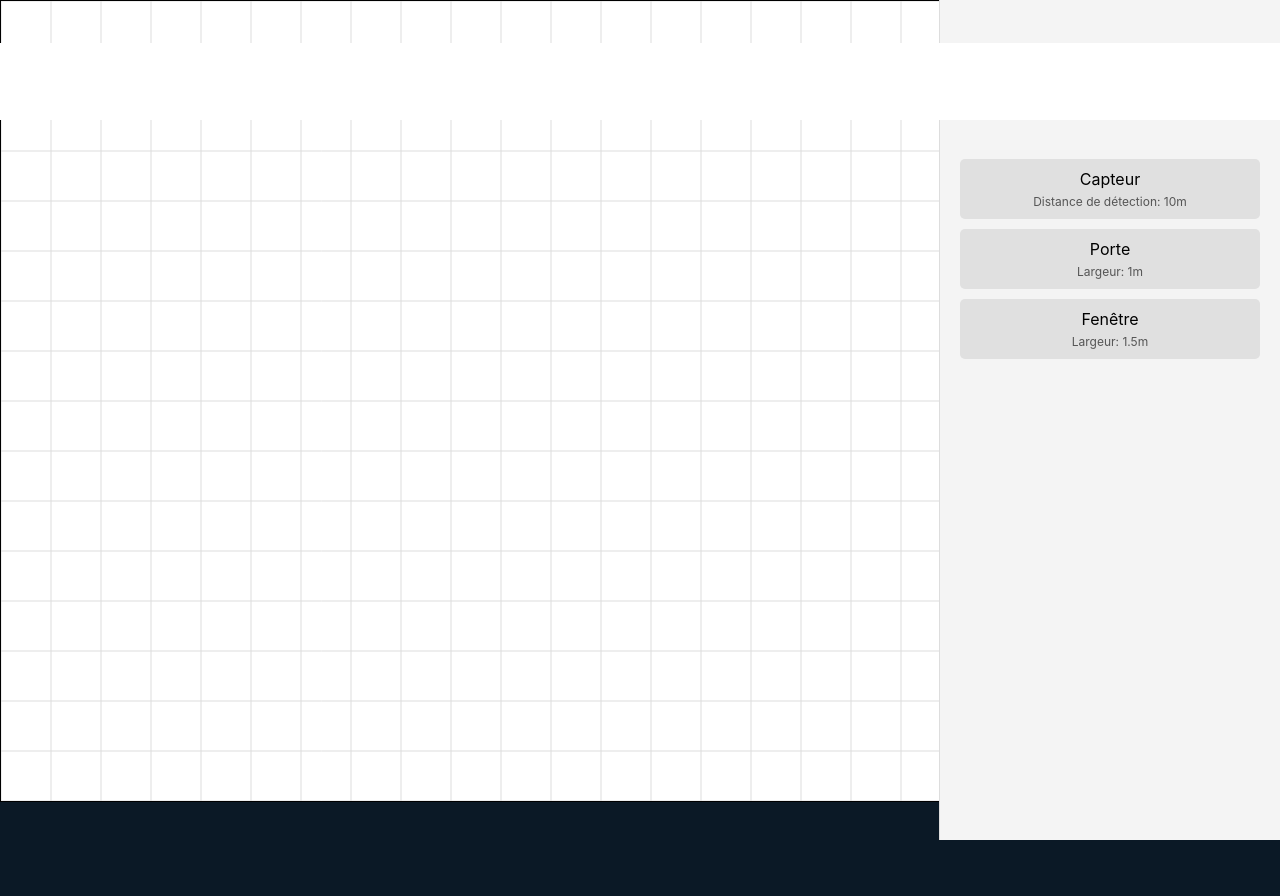
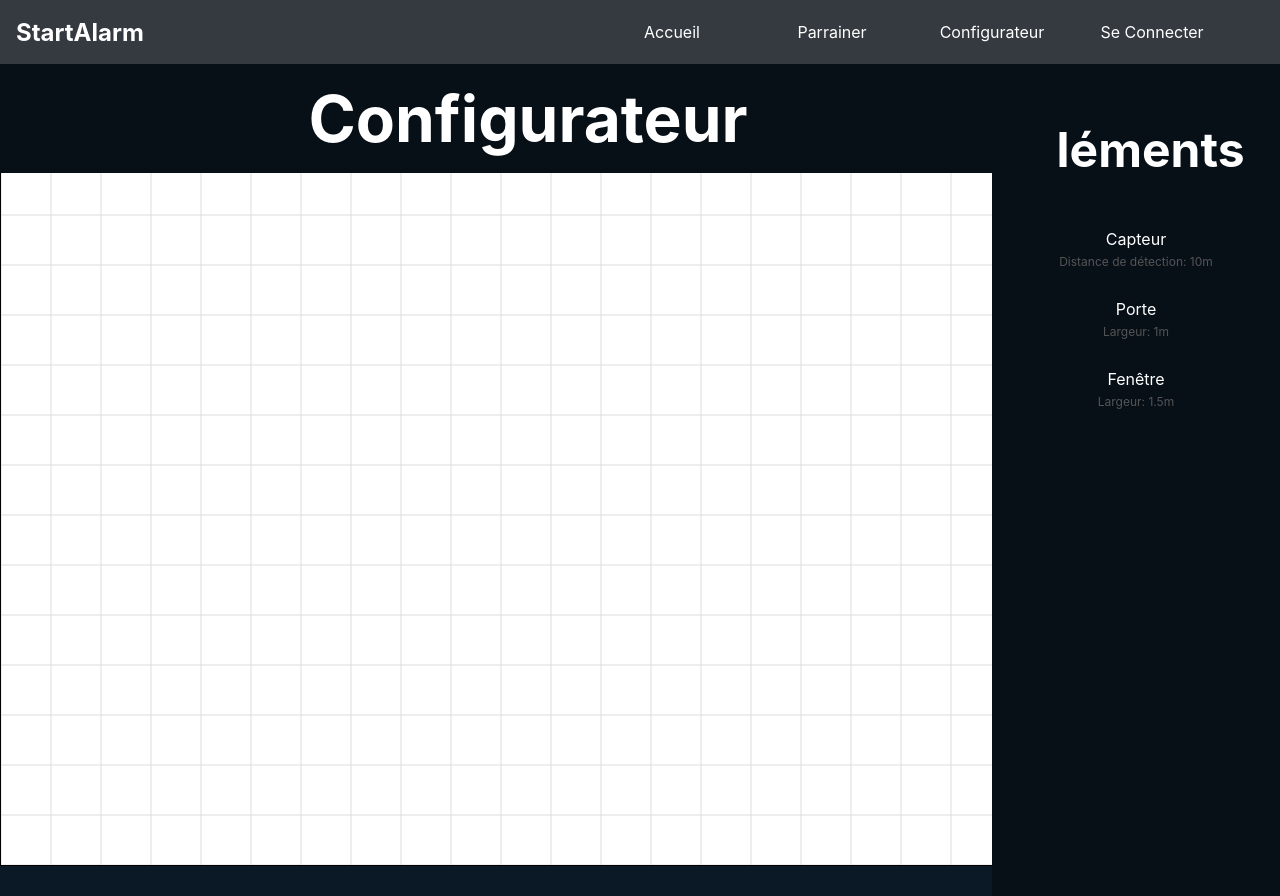
Before and after one commit to Garwoos/Acti-Protect, a React (Create React App) app in the folder start-alarm/: page /simulateur in a window 1280 px wide. Before the commit the page ends 802 px from the top, so only its background shows below. Built offline with nearby package versions, Linux system fonts and the light colour scheme.

Commit message:
Refactor styles and structure for login, registration, and simulation components; add NavBar component for consistent navigation

```diff
--- a/start-alarm/src/accueil.js
+++ b/start-alarm/src/accueil.js
@@ -2,11 +2,8 @@ import React from 'react';
 import { Link } from 'react-router-dom';
 import { motion, useAnimation } from 'framer-motion';
 import { useInView } from 'react-intersection-observer';
-import Container from 'react-bootstrap/Container';
-import Nav from 'react-bootstrap/Nav';
-import Navbar from 'react-bootstrap/Navbar';
-import NavDropdown from 'react-bootstrap/NavDropdown';
 import './accueil.css';
+import NavBar from './navBar';
 
 const Accueil = () => {
   const { ref: container2Ref, inView } = useInView({ triggerOnce: true });
@@ -20,22 +17,7 @@ const Accueil = () => {
   return (
     <div className="accueil-main">
       <div className="accueil-navbar">
-        <Navbar expand="lg" className="custom-navbar">
-          <Container className='navbar-container'>
-            <Navbar.Brand href="/accueil">StartAlarm</Navbar.Brand>
-            <Navbar.Collapse id="basic-navbar-nav">
-              <Nav className="me-auto">
-                <Nav.Link href="/accueil">Accueil</Nav.Link>
-                <Nav.Link href="#link">Parrainer</Nav.Link>
-                <NavDropdown title="Configurateur" id="basic-nav-dropdown"  className='custom-dropdown'>
-                  <NavDropdown.Item href="#action/3.1">Dessiner Mes Plans</NavDropdown.Item>
-                  <NavDropdown.Item href="#action/3.2">Consulter Mes Plans</NavDropdown.Item>
-                </NavDropdown>
-                <Nav.Link href="/login">Se Connecter</Nav.Link>
-              </Nav>
-            </Navbar.Collapse>
-          </Container>
-        </Navbar>
+        <NavBar />
       </div>
       <div className="accueil-container1">
       {/* Le MENU de navigation */}
@@ -112,7 +94,6 @@ const Accueil = () => {
           </div>
         </motion.div>
       </section>
-
       <footer className="accueil-footer">
         <p>&copy; 2025 StartAlarm. Tout droits réservés.</p>
       </footer>
--- /dev/null
+++ b/start-alarm/src/components/Toolbar.css
@@ -0,0 +1,30 @@
+.toolbar {
+    width: 20%;
+    background-color: #070f17;
+    padding: 1rem;
+    position: absolute;
+    right: 0;
+    top: 64px;
+    height: 100vh;
+    overflow-y: auto;
+  }
+
+  .list {
+    list-style-type: none;
+    padding: 0;
+  }
+
+  .listItem {
+    margin: 10px 0;
+    padding: 10px;
+    background-color: #070f17;
+    border-radius: 5px;
+    text-align: center;
+    cursor: grab;
+  }
+
+  .toolbar-stats {
+    margin-top: 5px;
+    font-size: 12px;
+    color: #555;
+  }
--- a/start-alarm/src/components/Toolbar.js
+++ b/start-alarm/src/components/Toolbar.js
@@ -1,4 +1,5 @@
 import React from 'react';
+import './Toolbar.css';
 
 const Toolbar = ({ setToolInHand }) => {
   const elements = [
@@ -16,6 +17,9 @@ const Toolbar = ({ setToolInHand }) => {
   };
 
   return (
+    <div style={styles.toolbarContainer}>
+      <div style={styles.toolbarSpacing}>
+      </div>
       <div style={styles.toolbar}>
         <h2>Éléments</h2>
         <ul style={styles.list}>
@@ -33,18 +37,27 @@ const Toolbar = ({ setToolInHand }) => {
           ))}
         </ul>
       </div>
+    </div>
   );
 };
 
 const styles = {
+  toolbarContainer: {
+    display: 'flex',
+    justifyContent: 'center',
+    flexDirection: 'row',
+    width: '100%',
+  },
+  toolbarSpacing: {
+    width: '80%',
+  },
   toolbar: {
-    width: '300px',
-    backgroundColor: '#f4f4f4',
-    padding: '20px',
-    borderLeft: '1px solid #ddd',
-    position: 'fixed',
+    width: '20%',
+    backgroundColor: '#070f17',
+    padding: '1rem',
+    position: 'absolute',
     right: 0,
-    top: 0,
+    top: 64,
     height: '100vh',
     overflowY: 'auto',
   },
@@ -55,7 +68,7 @@ const styles = {
   listItem: {
     margin: '10px 0',
     padding: '10px',
-    backgroundColor: '#e0e0e0',
+    backgroundColor: '#070f17',
     borderRadius: '5px',
     textAlign: 'center',
     cursor: 'grab',
--- a/start-alarm/src/login.css
+++ b/start-alarm/src/login.css
@@ -66,8 +66,9 @@ body{
 
   .login-form h2 {
     text-align: center;
-    margin-bottom: 2%;
+    margin-bottom: 1rem;
     font-size: 3rem;
+    margin-top: 2rem;
   }
 
   .login-form input {
--- /dev/null
+++ b/start-alarm/src/navBar.css
@@ -0,0 +1,119 @@
+.custom-navbar {
+    background-color: #343a40; /* Couleur sombre pour la navbar */
+    height: 4rem;
+    overflow: visible;
+  }
+
+  .navbar-container {
+    display: flex;
+    justify-content: space-between;
+    align-items: center;
+    position: relative;
+  }
+
+  .me-auto {
+    margin-left: auto;
+    display: flex;
+    margin-right: 3rem;
+  }
+
+  .navbar-brand {
+    margin-left: 1rem;
+  }
+
+  .nav-link {
+    height: 4rem;
+    display: flex;
+    align-items: center;
+    justify-content: center;
+  }
+
+  #basic-nav-dropdown.dropdown-toggle.nav-link a{
+    width: 10rem;
+  }
+
+  .custom-navbar .navbar-brand {
+    color: #ffffff; /* Couleur du texte de la marque */
+    font-size: 1.5rem; /* Taille du texte de la marque */
+    font-weight: bold;
+    text-decoration: none;
+  }
+
+  .custom-dropdown {
+    display: block;
+    position: relative;
+  }
+
+  #basic-navbar-nav {
+    display: flex;
+    justify-content: space-between;
+    align-items: center;
+  }
+
+  .custom-dropdown .dropdown-menu {
+    position: absolute; /* Place le menu en dehors du flux normal */
+    top: 100%; /* Positionne le menu juste sous l'élément parent */
+    left: 0; /* Aligne à gauche */
+    z-index: 1050; /* Priorité d'affichage supérieure */
+    background-color: #343a40; /* Fond du menu */
+    border: none;
+    opacity: 0; /* Initialement invisible */
+    transform: scaleY(0); /* Réduit en hauteur */
+    transform-origin: top; /* Animation partant du haut */
+    transition: opacity 0.3s ease, transform 0.3s ease;
+    display: block; /* Assure la visibilité de l'animation */
+    width: 200px; /* Facultatif : définit la largeur du menu */
+    min-width: 10rem; /* Largeur minimale pour le menu */
+    box-shadow: 0px 4px 6px rgba(0, 0, 0, 0.1); /* Ombre pour un effet visuel */
+  }
+
+  .custom-navbar .nav-link,
+  .custom-navbar .dropdown-toggle {
+    color: #ffffff; /* Couleur des liens */
+    font-size: 1rem; /* Taille de police des liens */
+    text-decoration: none;
+    width: 10rem;
+  }
+
+  .custom-navbar .nav-link:hover,
+  .custom-navbar .dropdown-toggle:hover {
+    color: #9fa2a5; /* Couleur des liens au survol */
+  }
+
+  .custom-navbar .dropdown-menu {
+    background-color: #343a40; /* Fond du menu déroulant */
+    border: none; /* Pas de bordure */
+    border-radius: 0px 0px 20px 20px;
+    width: 10rem;
+
+  }
+
+  .custom-navbar .dropdown-menu .a-circle {
+    border-radius: 0px 0px 20px 20px;
+  }
+
+  .custom-navbar .dropdown-menu a {
+    text-decoration: none;
+  }
+
+  .custom-navbar .dropdown-item {
+    color: #ffffff; /* Couleur des éléments du menu */
+  }
+
+  .custom-navbar .dropdown-item:hover {
+    background-color: #495057; /* Fond au survol dans le menu */
+  }
+
+  .custom-dropdown .dropdown-item {
+    color: #ffffff; /* Couleur du texte */
+    padding: 0.5rem 1rem; /* Espacement */
+    display: block; /* Les empile verticalement */
+    text-align: center;
+}
+
+/* Animation active (lorsque le dropdown est ouvert) */
+.show .dropdown-menu {
+  opacity: 1; /* Visible */
+  transform: scaleY(1); /* Pleine hauteur */
+
+}
--- /dev/null
+++ b/start-alarm/src/navBar.js
@@ -0,0 +1,35 @@
+import React from 'react';
+import Container from 'react-bootstrap/Container';
+import Nav from 'react-bootstrap/Nav';
+import Navbar from 'react-bootstrap/Navbar';
+import NavDropdown from 'react-bootstrap/NavDropdown';
+import './navBar.css'; // Assurez-vous de lier votre CSS
+
+const NavBar = () => {
+  return (
+    <Navbar expand="lg" className="custom-navbar">
+      <Container className="navbar-container">
+        <Navbar.Brand href="/accueil">StartAlarm</Navbar.Brand>
+        <Nav className="me-auto">
+        <Nav.Link href="/accueil">Accueil</Nav.Link>
+        <Nav.Link href="#link">Parrainer</Nav.Link>
+        <NavDropdown
+            title="Configurateur"
+            id="basic-nav-dropdown"
+            className="custom-dropdown"
+        >
+            <NavDropdown.Item href="/simulateur">
+            Dessiner Mes Plans
+            </NavDropdown.Item>
+            <NavDropdown.Item className='a-circle' href="/simulateur">
+            Consulter Mes Plans
+            </NavDropdown.Item>
+        </NavDropdown>
+        <Nav.Link href="/login">Se Connecter</Nav.Link>
+        </Nav>
+      </Container>
+    </Navbar>
+  );
+};
+
+export default NavBar;
--- a/start-alarm/src/register.css
+++ b/start-alarm/src/register.css
@@ -60,7 +60,8 @@
 
   .register-form h2 {
     text-align: center;
-    margin-bottom: 10%;
+    margin-bottom: 3.5rem;
+    margin-top: 2rem;
   }
 
   .register-form input {
@@ -104,4 +105,5 @@
     height: auto;
     object-fit: contain;
     user-select: none;
+    pointer-events: none;
   }
--- /dev/null
+++ b/start-alarm/src/simulateur.css
@@ -0,0 +1,36 @@
+.simulateur-container {
+    flex-direction: row;
+    height: 100vh;
+    width: 100%;
+    display: flex;
+}
+
+.simulateur-title {
+    margin-top: 0;
+    padding: 1rem;
+    position: absolute;
+    width: 80%;
+    text-align: center;
+    background-color: #070f17;
+    z-index: 1;
+}
+
+.simulateur-grid-container {
+    width: 80%;
+    display: flex;
+    flex: 1;
+    flex-direction: row;
+    align-items: center;
+    justify-content: center;
+}
+
+
+.simulateur-toolbar {
+    width: 20%;
+    display: flex;
+    justify-content: center;
+    align-items: center;
+    padding: 1rem;
+    color: white;
+    background-color: #070f17;
+}
--- a/start-alarm/src/simulateur.js
+++ b/start-alarm/src/simulateur.js
@@ -1,45 +1,27 @@
 import React, { useState } from 'react';
 import GridCanvas from './components/GridCanvas';
 import Toolbar from './components/Toolbar';
+import './simulateur.css';
+import NavBar from './navBar';
 
 const Simulateur = () => {
   const [tool] = useState('wall'); // Outil sélectionné (exemple)
   const [toolInHand, setToolInHand] = useState(null); // Élément en main
 
   return (
-    <div style={styles.container}>
-      <div style={styles.gridContainer}>
-        <h1 style={styles.title}>Simulateur d'Alarme</h1>
-        <GridCanvas tool={tool} toolInHand={toolInHand} setToolInHand={setToolInHand} />
+    <div className="main-container">
+      <NavBar />
+      <div className='simulateur-container'>
+        <h1 className='simulateur-title'>Configurateur</h1>
+        <div className='simulateur-grid-container'>
+          <GridCanvas tool={tool} toolInHand={toolInHand} setToolInHand={setToolInHand} />
+        </div>
+        <div className='simulateur-toolbar'>
+          <Toolbar setToolInHand={setToolInHand} />
+        </div>
       </div>
-      <Toolbar setToolInHand={setToolInHand} />
     </div>
   );
 };
 
-const styles = {
-  container: {
-    display: 'flex',
-    flexDirection: 'row',
-    height: '100vh',
-  },
-  gridContainer: {
-    flex: 1,
-    display: 'flex',
-    flexDirection: 'column',
-    alignItems: 'center',
-    justifyContent: 'center',
-    position: 'relative',
-  },
-  title: {
-    position: 'fixed',
-    top: 0,
-    left: 0,
-    width: '100%',
-    textAlign: 'center',
-    backgroundColor: '#fff',
-    zIndex: 1,
-  },
-};
-
 export default Simulateur;
```
Also changed, not shown: start-alarm/src/accueil.css (+15 -90 lines). Lines whose indentation alone changed are shown as unchanged.
